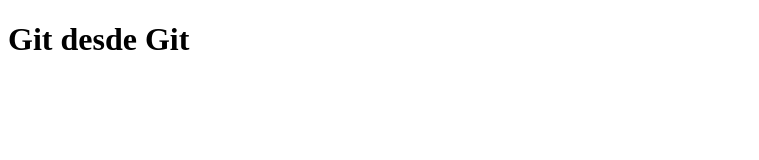
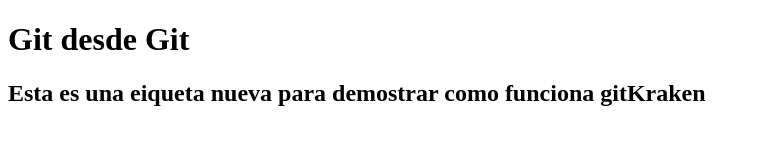
Before and after one commit to iVasquez2/git-helloworld, a plain HTML site: page index.html in a window 1280 px wide. Shown: the whole page, without its empty margins (0-759 px from the left). Drawn offline with Linux system fonts and the light colour scheme.

Commit message:
Se agrego una etiqueta h2

```diff
--- a/index.html
+++ b/index.html
@@ -9,6 +9,7 @@
 
     <body>
         <h1>Git desde Git</h1>
+        <h2>Esta es una eiqueta nueva para demostrar como funciona gitKraken</h2>
     </body>
 
 </html>
```
